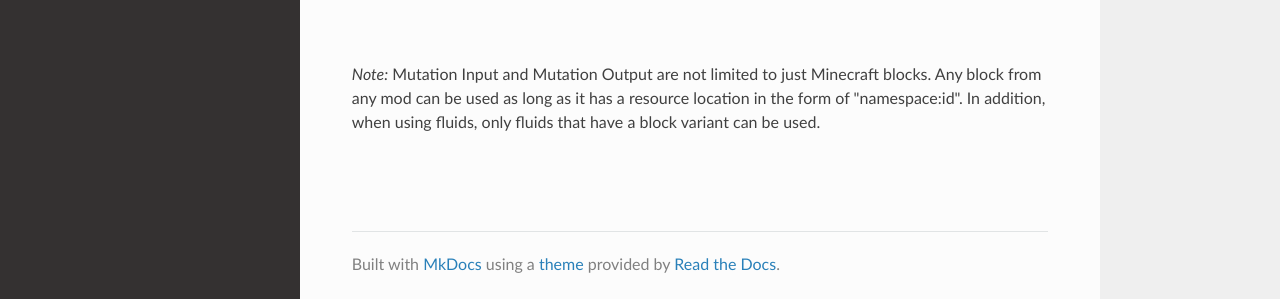
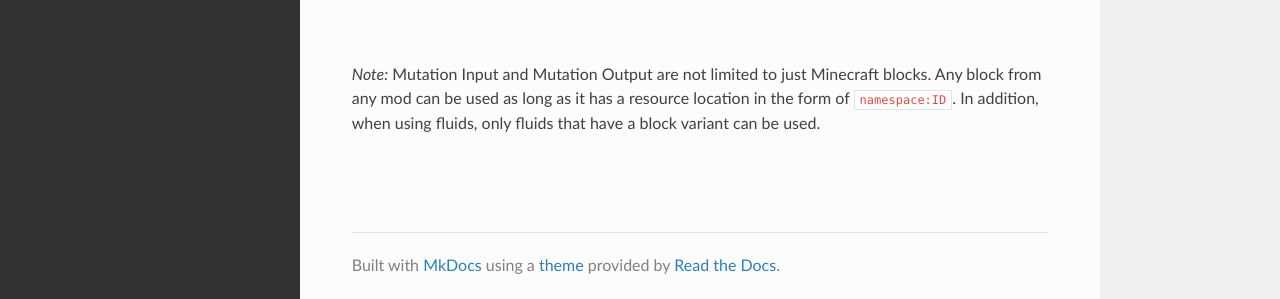
Before and after one commit to Team-Resourceful/ResourcefulBeesDocs, an MkDocs documentation site: the page built from docs/bee_data/mutation_data.md, in a window 1280 px wide and 900 px high, scrolled down 1851 px. Shown: the part 598-897 px from the top of the window. Built offline with MkDocs 1.6.1, drawn with Linux system fonts in a browser that asks for light colours; nearby versions of some CDN libraries; part of the change alters nothing that is shown.

````diff
--- a/docs/bee_data/mutation_data.md
+++ b/docs/bee_data/mutation_data.md
@@ -54,45 +54,45 @@ The `mutationInput` represents the block or blocks to be mutated and the `mutati
 
 Example:
 
-In this example the bee will mutate a stone block into a coal ore block.<br>
+In this example the bee will mutate a stone block into a coal ore block.
 ```json
 "mutationInput": "minecraft:stone",
 "mutationOutput": "minecraft:coal_ore"
 ```
 <br>
 
-In this example the bee will mutate any block tagged as stone into a coal ore block.<br>
+In this example the bee will mutate any block tagged as stone into a coal ore block.
 ```json
 "mutationInput": "tag:forge:stone",
 "mutationOutput": "minecraft:coal_ore"
 ```
 <br>
 
-In this example the bee will mutate a coal block into a bedrock block.<br>
+In this example the bee will mutate a coal block into a bedrock block.
 ```json
 "mutationInput": "minecraft:coal_block",
 "mutationOutput": "minecraft:bedrock"
 ```
 <br>
 
-In this example, the bee will mutate lava into obsidian.<br>
+In this example, the bee will mutate lava into obsidian.
 ```json
 "mutationInput": "minecraft:lava",
 "mutationOutput": "minecraft:obsidian"
 ```
 <br>
 
-In this example, the bee will mutate cobblestone into lava.<br>
+In this example, the bee will mutate cobblestone into lava.
 ```json
 "mutationInput": "minecraft:cobblestone",
 "mutationOutput": "minecraft:lava"
 ```
 <br>
 
-*Note:* Mutation Input and Mutation Output are not limited to just Minecraft blocks. Any block from any mod can be used as long as it has a resource location in the form of "namespace:id". In addition, when using fluids, only fluids that have a block variant can be used. <br>
+*Note:* Mutation Input and Mutation Output are not limited to just Minecraft blocks. Any block from any mod can be used as long as it has a resource location in the form of `namespace:ID`. In addition, when using fluids, only fluids that have a block variant can be used.
 
 <br>
 <br>
 <!--stackedit_data:
-eyJoaXN0b3J5IjpbLTgxMDc0NzMxNiw3MzA5OTgxMTZdfQ==
+eyJoaXN0b3J5IjpbMTUzODg1NjgyMCw3MzA5OTgxMTZdfQ==
 -->
````
